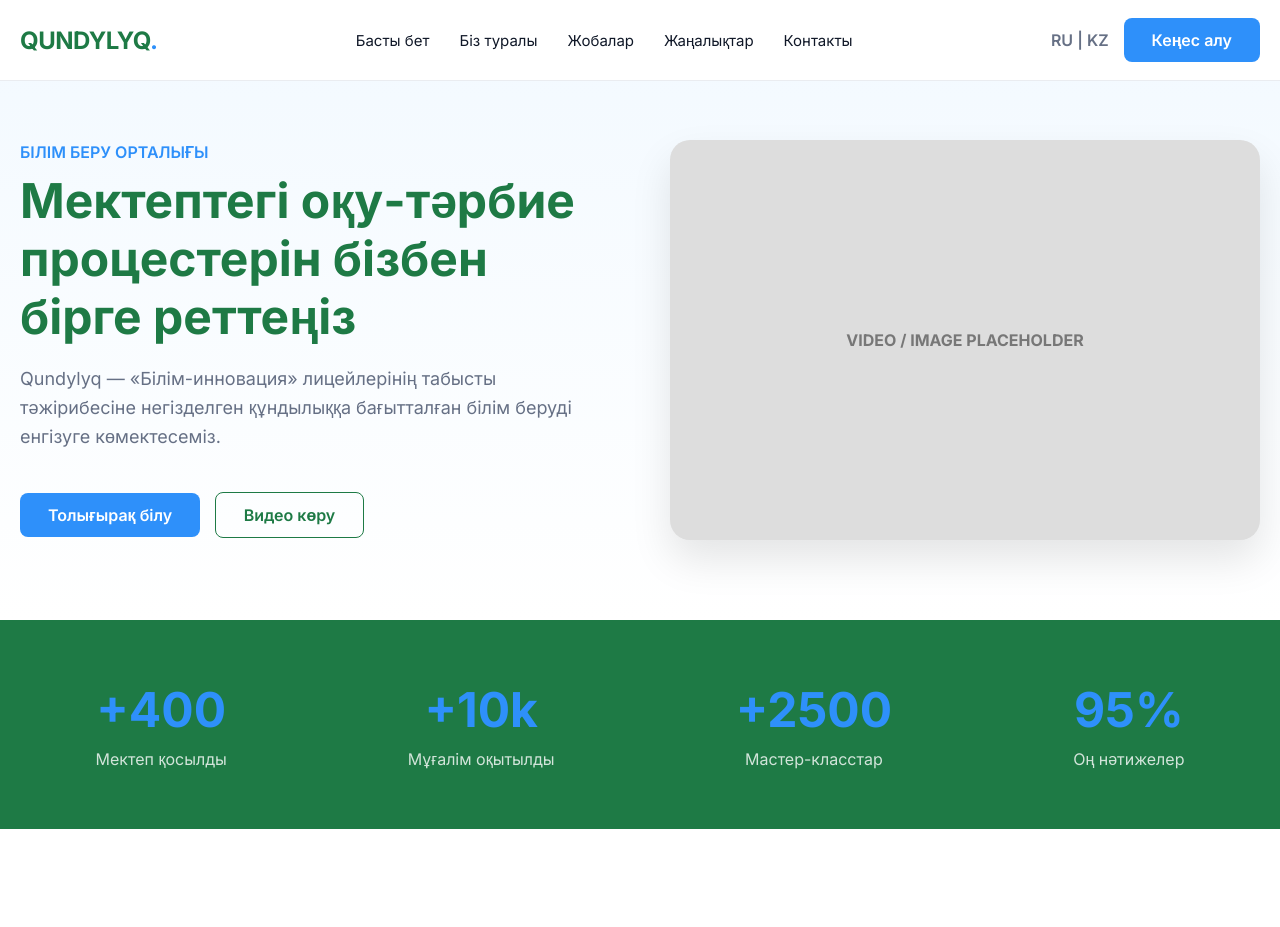
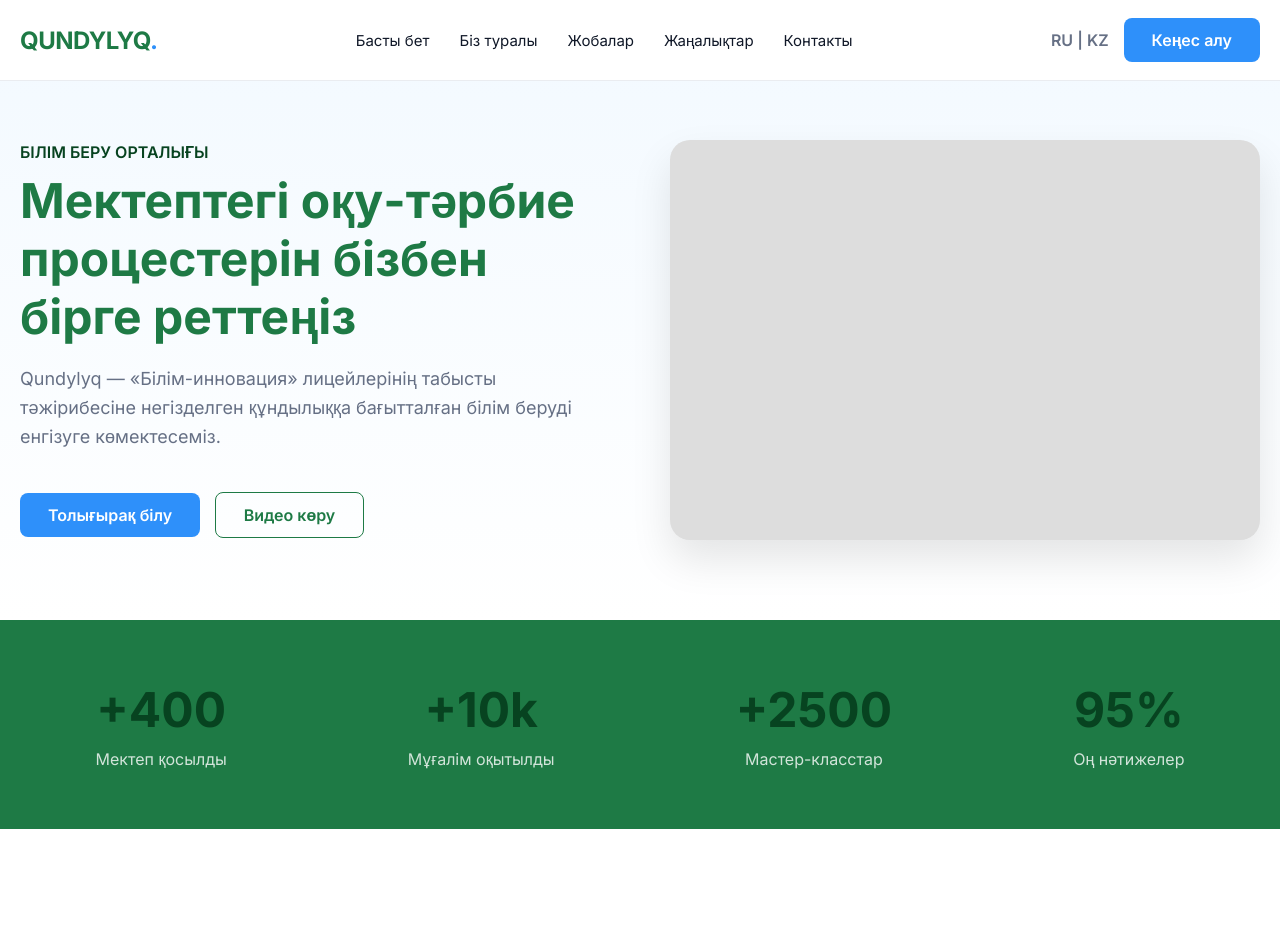
Before and after one commit to JonnyMayson/40-School-site, a Django app: page / in a window 1280 px wide. Shown: the top 927 px of the page. Run offline with Django 5.2, Linux system fonts and the light colour scheme; data that the repository does not hold is empty; some libraries are stand-ins or nearby versions.

Commit message:
changed other colors and some bugs

```diff
--- a/backend/templates/base.html
+++ b/backend/templates/base.html
@@ -284,6 +284,11 @@
             transform: translate(-50%, -50%);
             color: #777;
             font-weight: 700;
+            display: none;
+        }
+
+        body.edit-mode-active .hero-img::before {
+            display: block;
         }
 
         .stats {
@@ -303,7 +308,7 @@
         .stat-item h3 {
             font-size: 48px;
             font-weight: 700;
-            color: var(--accent);
+            color: #074320;
             margin-bottom: 10px;
         }
 
--- a/backend/templates/index.html
+++ b/backend/templates/index.html
@@ -14,7 +14,7 @@
                 class="admin-edit-btn" target="_blank">➕ Create Hero (Edit Default)</a>
             {% endif %}
             {% endif %}
-            <div style="color: var(--accent); font-weight: 600; margin-bottom: 10px;">БІЛІМ БЕРУ ОРТАЛЫҒЫ</div>
+            <div style="color: #074320; font-weight: 600; margin-bottom: 10px;">БІЛІМ БЕРУ ОРТАЛЫҒЫ</div>
             <h1 class="hero-title">
                 {% if hero_block and hero_block.title %}
                 {{ hero_block.title }}
@@ -43,6 +43,7 @@
                 style="z-index:10; top:40px;">✏️ Edit</a>
             {% if hero_block.image %}
             <button onclick="removeImage('heroblock','{{ hero_block.id }}','image')"
+                class="admin-edit-btn"
                 style="position:absolute;top:8px;left:8px;z-index:20;background:rgba(220,38,38,0.85);color:#fff;border:none;border-radius:50%;width:28px;height:28px;font-size:16px;cursor:pointer;line-height:1;"
                 title="Суретті жою">&#x2715;</button>
             {% endif %}
```
